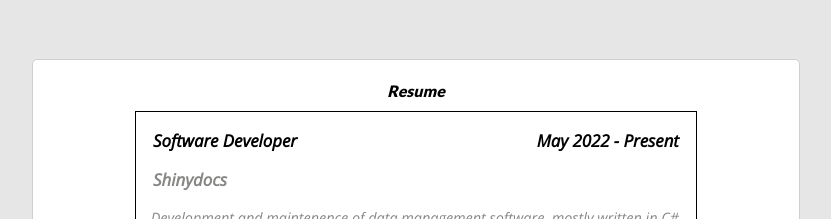
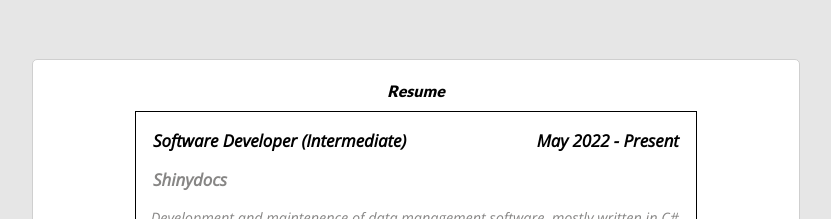
Before and after one commit to TorinMartin/TorinMartin.github.io, a plain HTML site: page index.html in a window 1280 px wide. Shown: the part 1083-1302 px from the top of the page, without its empty margins (224-1055 px from the left). Drawn offline with nearby package versions, Linux system fonts and the light colour scheme.

Commit message:
Update title

```diff
--- a/index.html
+++ b/index.html
@@ -108,7 +108,7 @@
 						<div id="news">
 							<h1 class="news">Resume</h1>
 							<div id="resumecontent">
-								<h3 class="restitle">Software Developer</h3>
+								<h3 class="restitle">Software Developer (Intermediate)</h3>
 								<h3 class="date">May 2022 - Present</h3>
 								<h3 class="employer">Shinydocs</h3>
 								<p class="desc">
```
